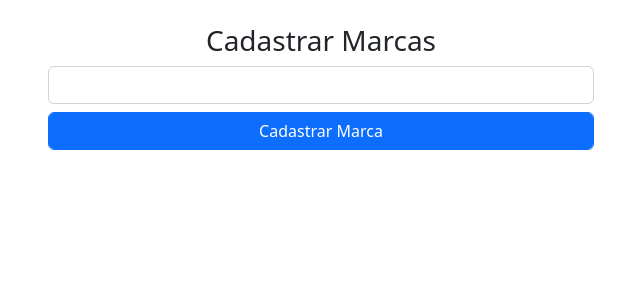
After one commit to MateusdiSousa/loja_python, a Flask app: page /add_marca in a window 1280 px wide. The commit adds this page. Shown: the top 300 px of the page, without its empty margins (319-959 px from the left). Run offline with Flask 2, Linux system fonts and the light colour scheme; some libraries are stand-ins or nearby versions.

Commit message:
feat: adição de marcas e categorias

```diff
--- a/loja/__init__.py
+++ b/loja/__init__.py
@@ -17,3 +17,4 @@ db.init_app(app)
 bcrypt = Bcrypt(app)
 
 from loja.admin import rotas
+from loja.produtos import rotas
--- /dev/null
+++ b/loja/produtos/rotas.py
@@ -0,0 +1,16 @@
+from flask import request, redirect, render_template, url_for, flash
+
+from loja import app, db
+from .models import Marca, Categoria
+
+@app.route("/add_marca", methods = ['GET', 'POST'])
+def add_marca():
+
+    if request.method == 'POST':
+        getmarca = request.form.get('marca')
+        marca = Marca(name=getmarca)
+        db.session.add(marca)
+        db.session.commit()
+        flash(f'A marca {getmarca} foi adicionada com sucesso','success')
+        return redirect(url_for('add_marca'))
+    return render_template("produtos/add_marca.html", title='Cadastrar Marca', marcas='marcas')
--- a/loja/templates/admin/index.html
+++ b/loja/templates/admin/index.html
@@ -2,6 +2,5 @@
 
 {% block conteudo %}
 
-{% include 'menssages.html' %}
 
 {% endblock conteudo %}
--- a/loja/templates/admin/login.html
+++ b/loja/templates/admin/login.html
@@ -19,7 +19,6 @@
                 <p><input class= 'btn btn-primary' type='submit' value=Login>
             </form>
         </div>
-        {% include 'menssages.html' %}
     </div>
 </div>
 
--- a/loja/templates/base.html
+++ b/loja/templates/base.html
@@ -8,9 +8,16 @@
     <title>{{title}}</title>
 </head>
 <body>
+
     {% block conteudo %}
 
     {% endblock conteudo %}
+    <div class="row">
+        <div class="col-md-4"></div>
+        <div class="col-md-4 mt-2 text text-center" >
+            {% include 'menssages.html' %}
+        </div>
+    </div>
 
     <script src="{{url_for('static', filename='js/bootstrap.bundle.min.js')}}" integrity="sha384-kenU1KFdBIe4zVF0s0G1M5b4hcpxyD9F7jL+jjXkk+Q2h455rYXK/7HAuoJl+0I4" crossorigin="anonymous"></script>
 </body>
--- /dev/null
+++ b/loja/templates/produtos/add_marca.html
@@ -0,0 +1,30 @@
+{% extends 'base.html' %}
+
+{% block conteudo %}
+<div class="container">
+    <div class="row">
+        <div class="col-md-3"></div>
+        <div class="col-md-6">
+            {% if marcas %}
+                <h3 class="text-center mt-4">Cadastrar Marcas</h3>
+                <form action="" method="POST">
+                    <input class="form-control" type="text" name="marca">
+
+                    <input class="form-control btn btn-primary mt-2" type="submit" value="Cadastrar Marca">
+                </form>
+
+            {% else %}
+            <h3 class="text-center mt-4">Cadastrar Categorias</h3>
+            <form action="" method="POST">
+                <input class="form-control" type="text" name="categoria">
+
+                <input class="form-control btn btn-primary mt-2" type="submit" value="Cadastrar Marca">
+            </form>
+            {% endif %}
+        </div>
+        <div class="col-md-3"></div>
+    </div>
+</div>
+
+
+{% endblock conteudo %}
```
Also changed, not shown: loja/produtos/models.py (added, +12 -0 lines), loja/templates/admin/registrar.html (+6 -1 lines), loja/produtos/__init__.py (added).
